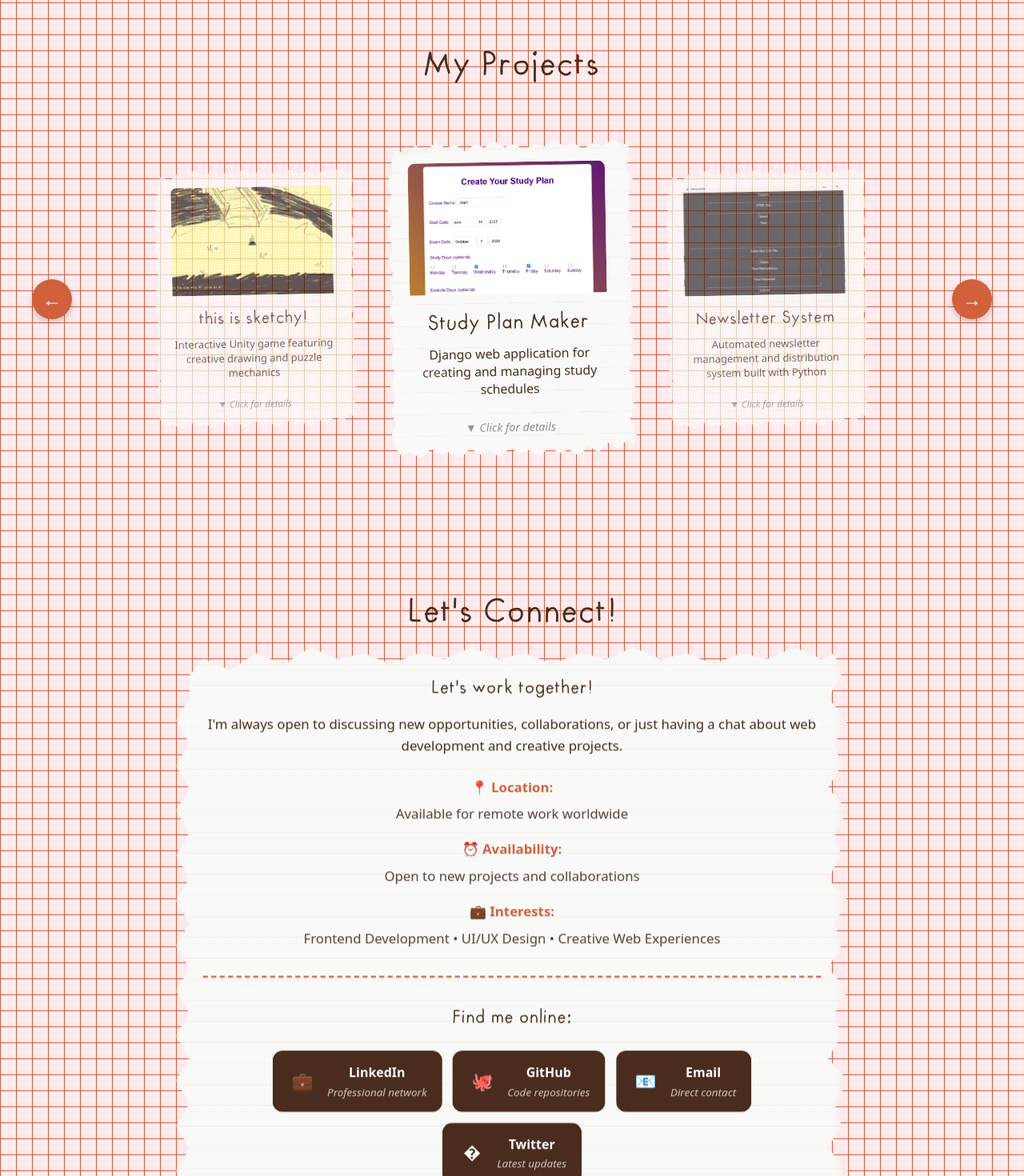
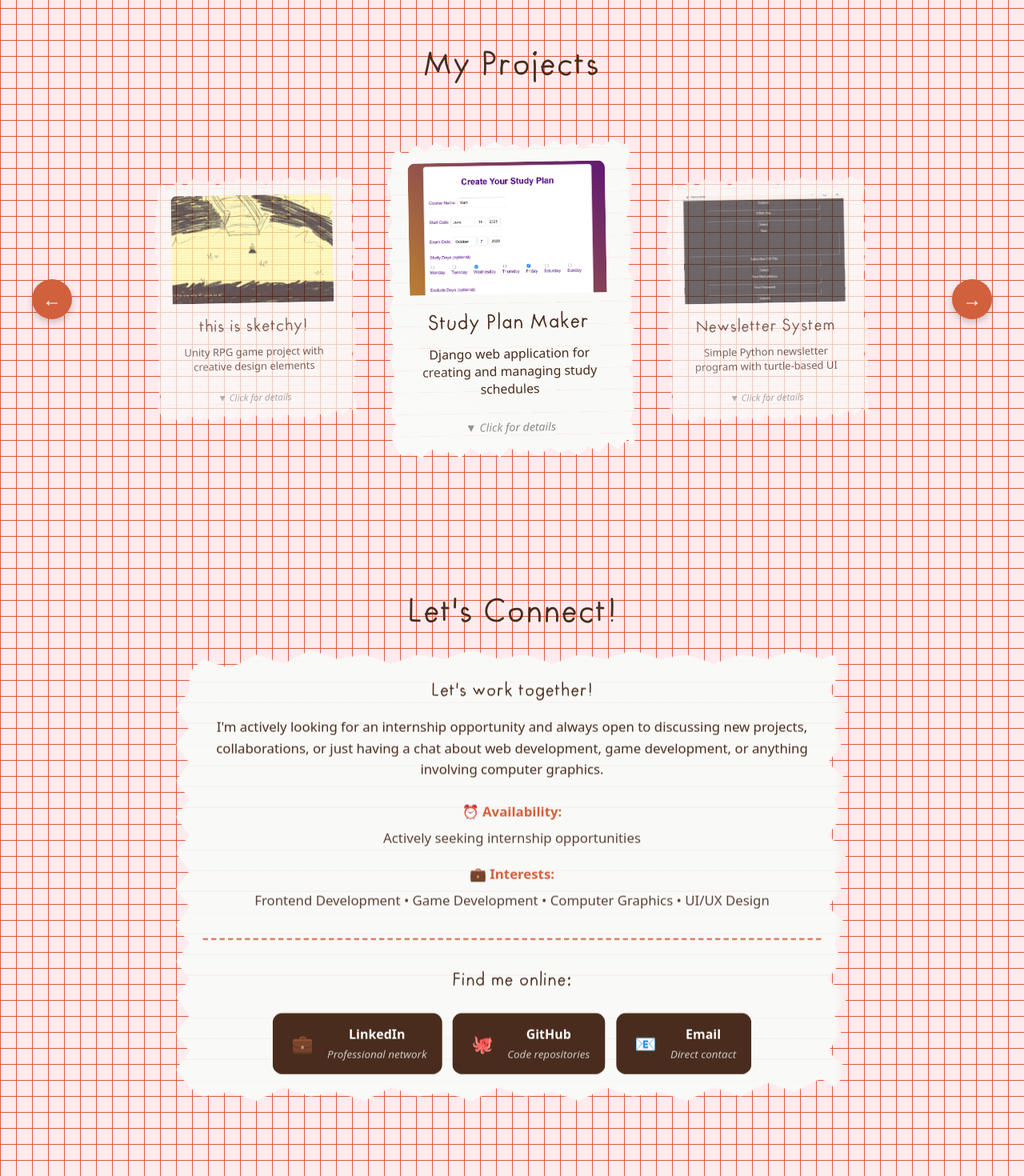
Before and after one commit to estellaaaa/portfolio, a React (Vite) app: page / in a window 1280 px wide. Shown: the part 1330-2800 px from the top of the page at 80% size. Built offline with nearby package versions, Linux system fonts and the light colour scheme.

Commit message:
Update project descriptions and contact information

```diff
--- a/src/App.tsx
+++ b/src/App.tsx
@@ -118,17 +118,14 @@ const Contact = () => {
       <div className="contact-card expanded">
         <div className="contact-info">
           <h4>Let's work together!</h4>
-          <p>I'm always open to discussing new opportunities, collaborations, or just having a chat about web development and creative projects.</p>
+          <p>I'm actively looking for an internship opportunity and always open to discussing new projects, collaborations, or just having a chat about web development, game development, or anything involving computer graphics.</p>
 
           <div className="availability">
-            <h5>📍 Location:</h5>
-            <p>Available for remote work worldwide</p>
-
             <h5>⏰ Availability:</h5>
-            <p>Open to new projects and collaborations</p>
+            <p>Actively seeking internship opportunities</p>
 
             <h5>💼 Interests:</h5>
-            <p>Frontend Development • UI/UX Design • Creative Web Experiences</p>
+            <p>Frontend Development • Game Development • Computer Graphics • UI/UX Design</p>
           </div>
         </div>
 
@@ -136,7 +133,7 @@ const Contact = () => {
           <div className="social-links">
             <h4>Find me online:</h4>
               <div className="social-grid">
-                <a href="https://linkedin.com/in/yourprofile" target="_blank" rel="noopener noreferrer" className="social-link linkedin">
+                <a href="https://www.linkedin.com/in/estella-kinzel" target="_blank" rel="noopener noreferrer" className="social-link linkedin">
                   <div className="social-icon">💼</div>
                   <div className="social-text">
                     <span className="social-name">LinkedIn</span>
@@ -144,7 +141,7 @@ const Contact = () => {
                   </div>
                 </a>
 
-                <a href="https://github.com/yourusername" target="_blank" rel="noopener noreferrer" className="social-link github">
+                <a href="https://github.com/estellaaaa" target="_blank" rel="noopener noreferrer" className="social-link github">
                   <div className="social-icon">🐙</div>
                   <div className="social-text">
                     <span className="social-name">GitHub</span>
@@ -152,7 +149,7 @@ const Contact = () => {
                   </div>
                 </a>
 
-                <a href="mailto:your.email@example.com" className="social-link email">
+                <a href="mailto:estella.kinzel@gmail.com" className="social-link email">
                   <div className="social-icon">📧</div>
                   <div className="social-text">
                     <span className="social-name">Email</span>
@@ -160,13 +157,6 @@ const Contact = () => {
                   </div>
                 </a>
 
-                <a href="https://twitter.com/yourhandle" target="_blank" rel="noopener noreferrer" className="social-link twitter">
-                  <div className="social-icon">�</div>
-                  <div className="social-text">
-                    <span className="social-name">Twitter</span>
-                    <span className="social-desc">Latest updates</span>
-                  </div>
-                </a>
               </div>
             </div>
         </div>
@@ -184,35 +174,35 @@ function App() {
       title: "Study Plan Maker",
       shortDescription: "Django web application for creating and managing study schedules",
       image: studyplanmaker,
-      longDescription: "A comprehensive Django web application that helps students create, organize, and track their study plans. Features include personalized study schedules, progress tracking, deadline management, and study session analytics. Built with a clean, intuitive interface for optimal productivity.",
-      technologies: ["Django", "Python", "HTML/CSS", "JavaScript", "SQLite"],
+      longDescription: "A Django web application that helps students organize their study plans efficiently. Students can add courses they want to study for, setting different options like study intensity and optional days. The application then automatically creates a fitting schedule that accommodates all courses. Through Google Calendar API integration, users can log in and directly add their generated study sessions to their personal calendar.",
+      technologies: ["Django", "Python", "PostgreSQL", "Google Calendar API", "HTML/CSS", "JavaScript"],
       link: "https://github.com/estellaaaa/Study_Plan_Maker"
     },
     {
       id: 2,
       title: "Newsletter System",
-      shortDescription: "Automated newsletter management and distribution system built with Python",
+      shortDescription: "Simple Python newsletter program with turtle-based UI",
       image: newsletter,
-      longDescription: "A comprehensive newsletter management system developed in Python that automates email campaign creation, subscriber management, and content distribution. Features include template customization, analytics tracking, subscription handling, and automated scheduling for efficient newsletter operations.",
-      technologies: ["Python", "Flask", "SQLAlchemy", "SMTP", "HTML/CSS"],
+      longDescription: "A simple Python program that helps send newsletters to subscribers. Built with Python's turtle graphics for the user interface, it allows you to load subscriber email addresses from a CSV file and type your message in a text field to send to all subscribers. A straightforward tool that demonstrates basic file handling and email functionality.",
+      technologies: ["Python", "Turtle Graphics", "CSV", "Email/SMTP", "File I/O"],
       link: "https://github.com/estellaaaa/Newsletter"
     },
     {
       id: 3,
       title: "Design Portfolio",
-      shortDescription: "Creative design showcase featuring UI/UX projects and visual designs",
+      shortDescription: "Creative design showcase featuring different design projects",
       image: portfolioImg,
-      longDescription: "A comprehensive design portfolio showcasing my creative work in UI/UX design, visual branding, and digital graphics. Features interactive prototypes, design case studies, brand identity projects, and user experience research. Demonstrates proficiency in modern design tools and methodologies.",
-      technologies: ["Figma", "Adobe Creative Suite", "Sketch", "InVision", "Principle"],
+      longDescription: "A collection of smaller creative projects including graphic design work, brand identity experiments, and social media content. This portfolio features various design explorations, video content creation, and visual materials developed for different platforms and purposes. Each project has been an opportunity to experiment with different design approaches and visual storytelling.",
+      technologies: ["Adobe Creative Suite", "Procreate", "Video Editing", "Social Media Design"],
       link: "https://express.adobe.com/page/T7bGFle8ANkGF"
     },
     {
       id: 4,
       title: "this is sketchy!",
-      shortDescription: "Interactive Unity game featuring creative drawing and puzzle mechanics",
+      shortDescription: "Unity RPG game project with creative design elements",
       image: sketchy,
-      longDescription: "An engaging Unity-based game that combines drawing mechanics with puzzle-solving elements. Players create sketches that come to life within the game world, featuring physics-based interactions, creative level design, and intuitive touch controls. Built with Unity's 2D tools and custom scripting for a unique gaming experience.",
-      technologies: ["Unity", "C#", "Unity 2D", "Physics2D", "Animation System"],
+      longDescription: "An ongoing small Unity RPG game project where I've been exploring game development. This project has been a great way to collect experiences in game development and learn about design workflows. The visual elements and character designs were created using Procreate, while I've been experimenting with RPG mechanics and interactions in Unity with C#.",
+      technologies: ["Unity", "C#", "Procreate", "Game Design", "2D Graphics"],
       link: "https://github.com/estellaaaa/this-is-sketchy"
     }
   ];
```
